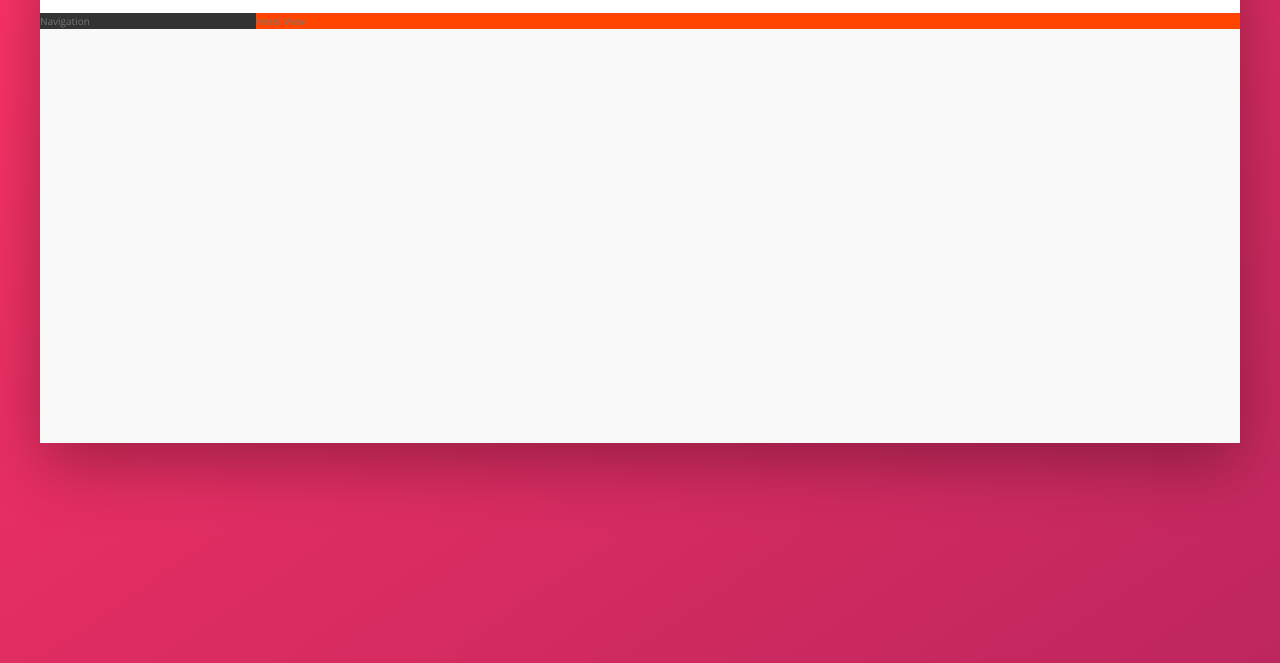
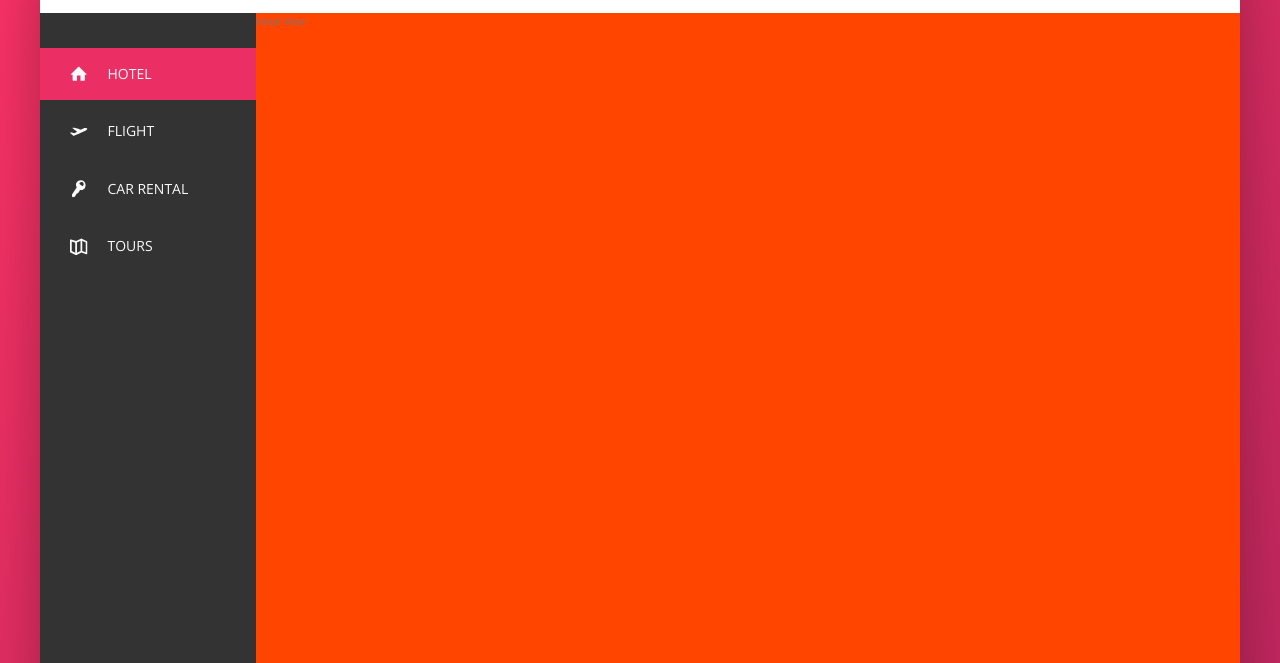
Before and after one commit to albertdc1984/trillo-css-exercise, a website: page index.html in a window 1280 px wide. Shown: the part 137-800 px from the top of the page. Drawn offline with nearby package versions, Linux system fonts and the light colour scheme.

Commit message:
Building the navigation lecture

```diff
--- a/index.html
+++ b/index.html
@@ -52,7 +52,45 @@
         </nav>
       </header>
       <div class="content">
-        <nav class="sidebar">Navigation</nav>
+        <nav class="sidebar">
+          <ul class="side-nav">
+            <li class="side-nav__item side-nav__item--active">
+              <a href="#" class="side-nav__link">
+                <svg class="side-nav__icon">
+                  <use xlink:href="img/sprite.svg#icon-home"></use>
+                </svg>
+                <span>Hotel</span>
+              </a>
+            </li>
+            <li class="side-nav__item">
+              <a href="#" class="side-nav__link">
+                <svg class="side-nav__icon">
+                  <use xlink:href="img/sprite.svg#icon-aircraft-take-off"></use>
+                </svg>
+                <span>Flight</span>
+              </a>
+            </li>
+            <li class="side-nav__item">
+              <a href="#" class="side-nav__link">
+                <svg class="side-nav__icon">
+                  <use xlink:href="img/sprite.svg#icon-key"></use>
+                </svg>
+                <span>Car rental</span>
+              </a>
+            </li>
+            <li class="side-nav__item">
+              <a href="#" class="side-nav__link">
+                <svg class="side-nav__icon">
+                  <use xlink:href="img/sprite.svg#icon-map"></use>
+                </svg>
+                <span>Tours</span>
+              </a>
+            </li>
+          </ul>
+          <div class="legal">
+            &copy; 2023 Albert Company. All rights reserved
+          </div>
+        </nav>
         <main class="hotel-view">Hotel View</main>
       </div>
     </div>
--- a/sass/_components.scss
+++ b/sass/_components.scss
@@ -11,6 +11,7 @@
   display: flex;
   align-items: center;
   justify-content: center;
+
   &__input {
     font-family: inherit;
     font-size: inherit;
@@ -35,12 +36,15 @@
       color: var(--color-grey-light-4);
     }
   }
+
   &__input:focus + &__button {
     background-color: var(--color-grey-light-3);
   }
+
   &__input:active + &__button {
     transform: translateY(2px);
   }
+
   &__button {
     display: flex;
     border: none;
@@ -76,14 +80,17 @@
       background-color: var(--color-grey-light-2);
     }
   }
+
   &__icon-box {
     position: relative;
   }
+
   &__icon {
     height: 2.25rem;
     width: 2.25rem;
     fill: var(--color-grey-dark-2);
   }
+
   &__notification {
     font-size: 0.8rem;
     height: 1.75rem;
@@ -105,3 +112,72 @@
     margin-right: 1rem;
   }
 }
+//////////////////////////////////
+///////SIDE NAV//////////////////
+
+.side-nav {
+  font-size: 1.4rem;
+  list-style: none;
+  margin-top: 3.5rem;
+  color: #fff;
+
+  &__item {
+    position: relative;
+    &:not(:last-child) {
+      margin-bottom: 0.5rem;
+    }
+  }
+
+  &__item::before {
+    content: "";
+    position: absolute;
+    top: 0;
+    left: 0;
+    height: 100%;
+    width: 3px;
+    background-color: var(--color-primary);
+    transform: scaleY(0);
+    //transform-origin: bottom;
+    transition: transform 0.2s, width 0.4s cubic-bezier(1, 0, 0, 1) 0.2s,
+      background-color 0.1s;
+  }
+
+  &__item:hover::before,
+  &__item--active::before {
+    transform: scaleY(1);
+    width: 100%;
+  }
+
+  &__item:active::before {
+    background-color: var(--color-primary-light);
+  }
+
+  &__link:link,
+  &__link:visited {
+    color: var(--color-grey-light-1);
+    text-decoration: none;
+    text-transform: uppercase;
+    padding: 1.5rem 3rem;
+    display: flex;
+    align-items: center;
+    position: relative;
+    z-index: 10;
+  }
+
+  &__icon {
+    width: 1.75rem;
+    height: 1.75rem;
+    margin-right: 2rem;
+    fill: currentColor;
+  }
+}
+
+//////////////////////////////////
+///////LEGAL TEXT////////////////
+
+.legal {
+  color: var(--color-grey-light-4);
+  font-size: 1.2rem;
+  text-align: center;
+  padding: 2.5rem;
+}
--- a/sass/_layout.scss
+++ b/sass/_layout.scss
@@ -21,9 +21,13 @@
 .sidebar {
   background-color: var(--color-grey-dark-1);
   flex: 0 0 18%;
+  display: flex;
+  flex-direction: column;
+  justify-content: space-between;
 }
 .hotel-view {
   background-color: #fff;
   background-color: orangered;
   flex: 1;
+  height: 80rem; //remove later
 }
```
Also changed, not shown: css/style.css.
